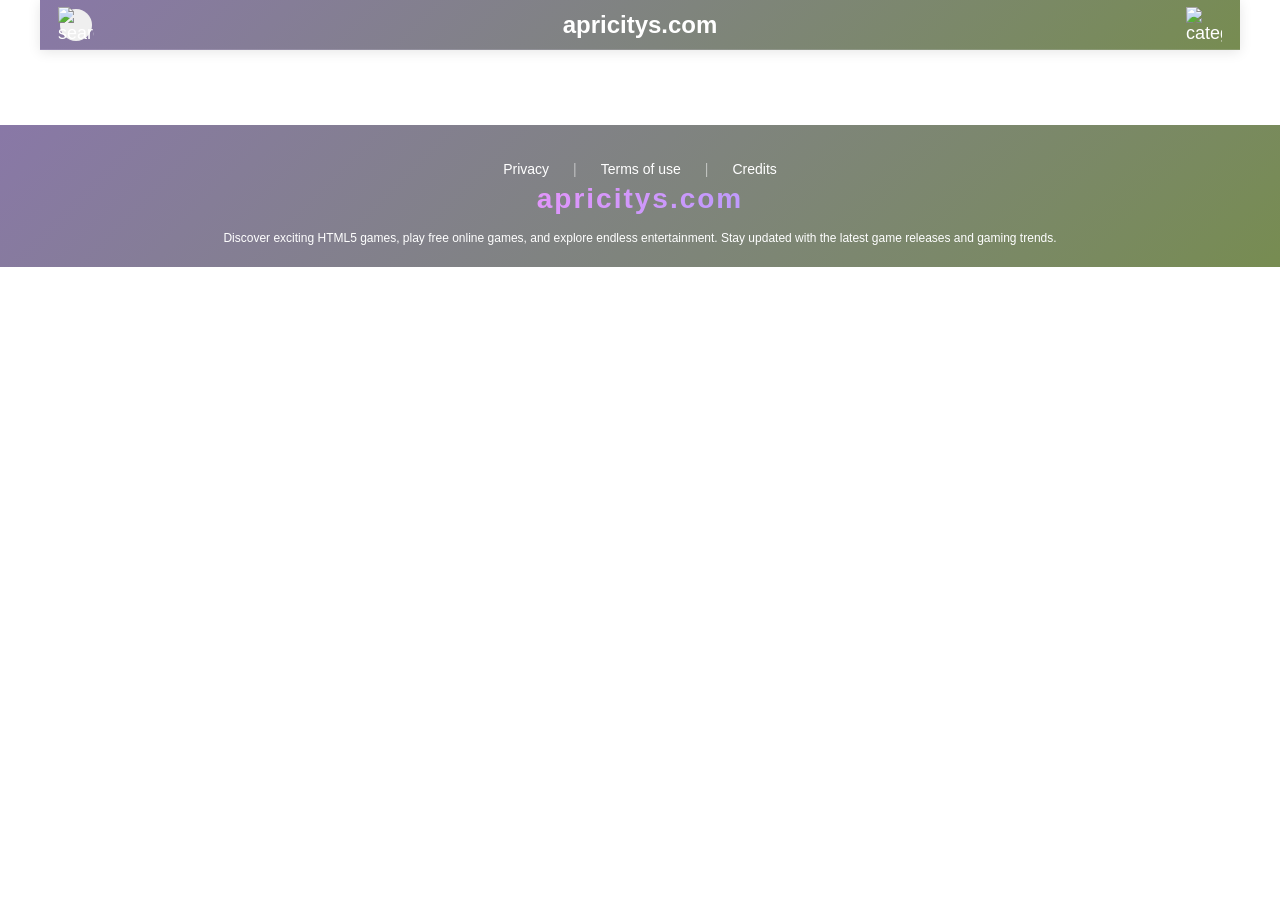
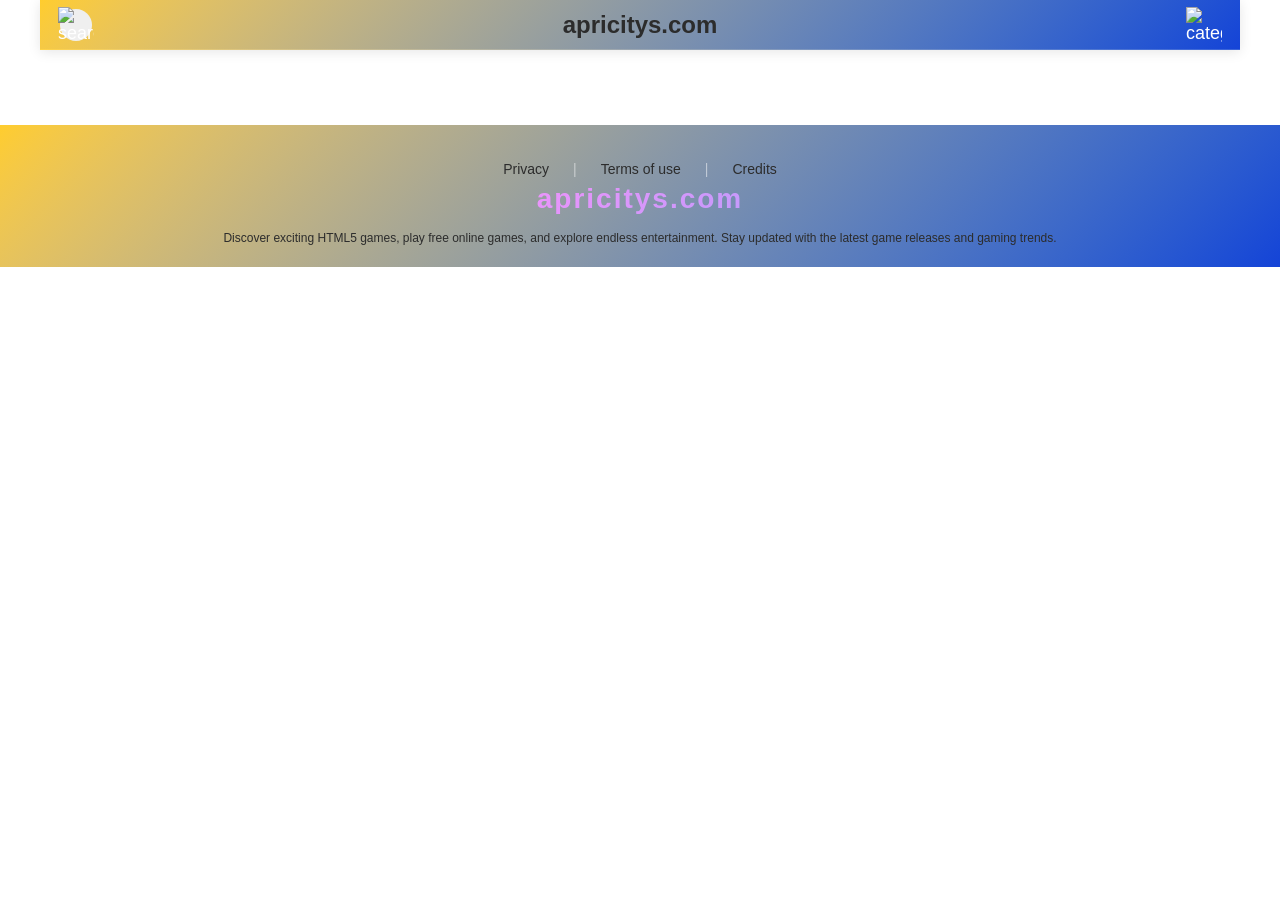

fix

--- a/game18/public/style/inpublic.css
+++ b/game18/public/style/inpublic.css
@@ -1,13 +1,13 @@
 
 :root {
-    --color1: #746097;
-    --color2: #6b8242;
+    --color1: #ffc408;
+    --color2: #0033d4;
     --primary-gradient: linear-gradient(
         135deg,
         color-mix(in srgb, var(--color1) 85%, #ffffff 15%) 0%,
         color-mix(in srgb, var(--color2) 92%, #ffffff 8%) 100%
     );
-    --text-primary: #ffffff;
+    --text-primary: #2c2c2c;
     --text-muted: #999;
 }
 
